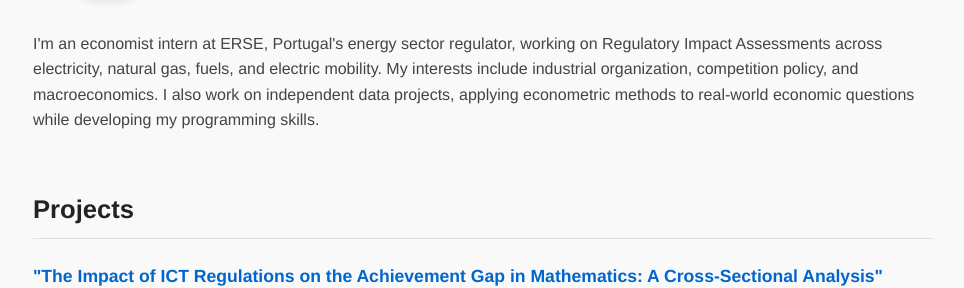
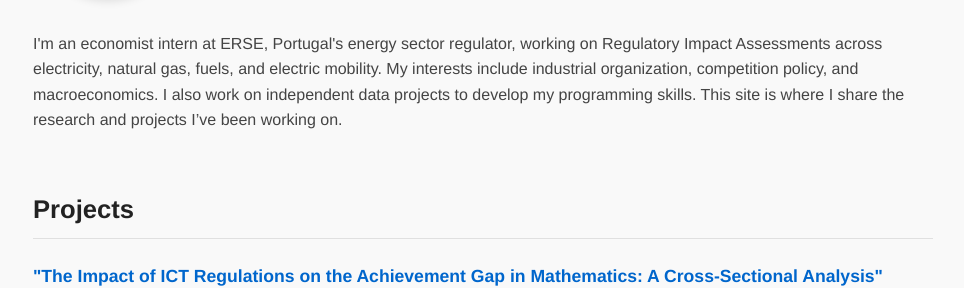
Before and after one commit to josepaulonunes/josepaulonunes.github.io, a Jekyll site: the page built from index.md, in a window 1280 px wide. Shown: the part 274-562 px from the top of the page, without its empty margins (157-1121 px from the left). Built offline with Jekyll 4.4.1, drawn with Linux system fonts in a browser that asks for light colours.

Commit message:
Update index.md

```diff
--- a/index.md
+++ b/index.md
@@ -35,7 +35,7 @@ title: José Nunes
 </div>
 
 <p class="blurb">
-I'm an economist intern at ERSE, Portugal's energy sector regulator, working on Regulatory Impact Assessments across electricity, natural gas, fuels, and electric mobility. My interests include industrial organization, competition policy, and macroeconomics. I also work on independent data projects, applying econometric methods to real-world economic questions while developing my programming skills.
+I'm an economist intern at ERSE, Portugal's energy sector regulator, working on Regulatory Impact Assessments across electricity, natural gas, fuels, and electric mobility. My interests include industrial organization, competition policy, and macroeconomics. I also work on independent data projects to develop my programming skills. This site is where I share the research and projects I’ve been working on.
 </p>
 
 <h2>Projects</h2>
```
